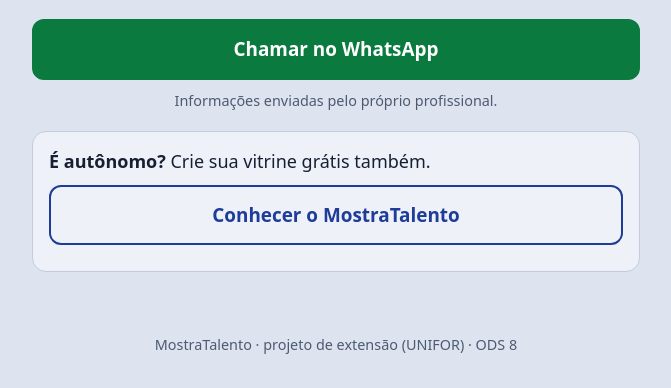
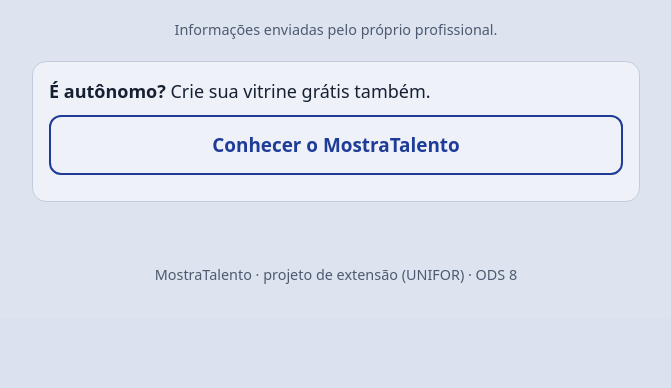
Before and after one commit to Pedlnsz/MostraTalento, a Flask app: template templates/vitrine.html in a window 1280 px wide. Shown: the part 1035-1423 px from the top of the page, without its empty margins (304-975 px from the left). After the commit the page ends 1319 px from the top, so only its background shows below. Run offline with Flask 3, Linux system fonts and the light colour scheme; the template is opened without the code that fills it: most values are stand-ins (such as "Sample title", 1, 10 or a date in 2020).

Commit message:
remoção de botão duplicado

```diff
--- a/templates/vitrine.html
+++ b/templates/vitrine.html
@@ -56,8 +56,7 @@
 </div>
 {% endif %}
 
-<a class="btn zap" style="margin-top:20px" href="{{ url_for('whatsapp', slug=t.slug) }}">Chamar no WhatsApp</a>
-<p class="nota-fonte">Informações enviadas pelo próprio profissional.</p>
+<p class="nota-fonte" style="margin-top:20px">Informações enviadas pelo próprio profissional.</p>
 
 <div class="card" style="margin-top:20px">
   <p style="margin-top:0"><b>É autônomo?</b> Crie sua vitrine grátis também.</p>
```
